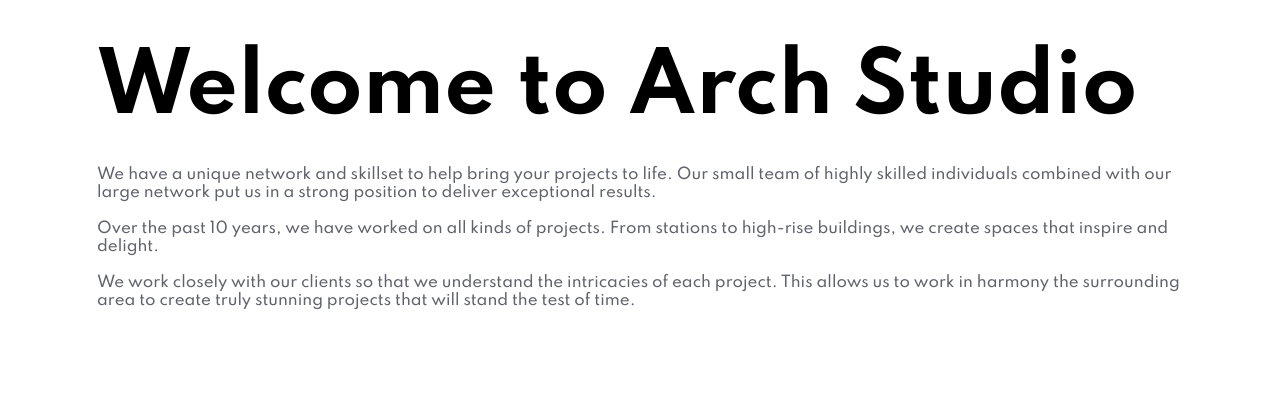
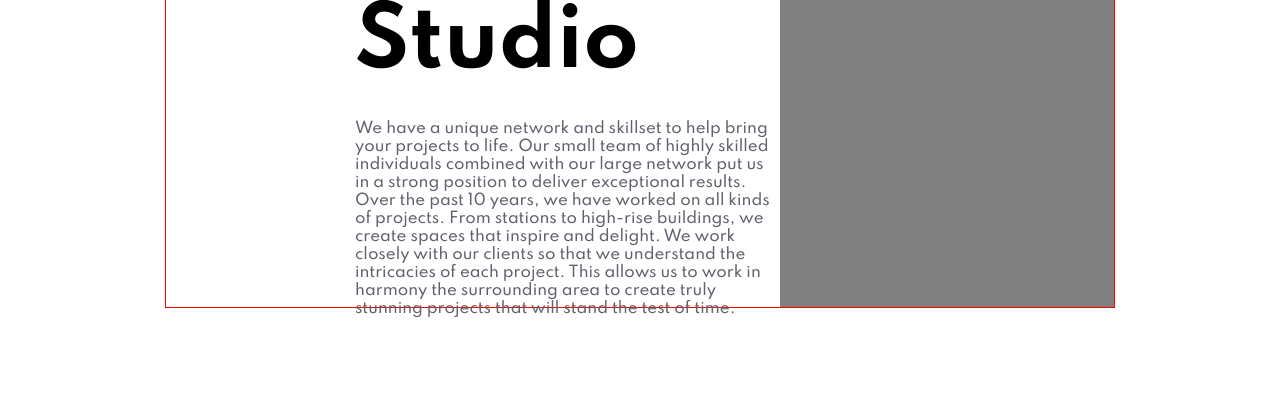
Before and after one commit to BradleyHam/arch, a website built with Parcel: page index.html in a window 1280 px wide. Shown: the part 998-1404 px from the top of the page. Built offline with nearby package versions, Linux system fonts and the light colour scheme.

Commit message:
work on welcome section

```diff
--- a/index.html
+++ b/index.html
@@ -49,11 +49,19 @@
     </section>
 
     <section class="welcome">
-      <h1 class="large">Welcome</h1>
-      <h1 class='welcome__h1'>Welcome to Arch Studio</h1>
-      <p class='welome__p'>We have a unique network and skillset to help bring your projects to life. Our small team of highly skilled individuals combined with our large network put us in a strong position to deliver exceptional results. <br><br>
-        Over the past 10 years, we have worked on all kinds of projects. From stations to high-rise buildings, we create spaces that inspire and delight. <br><br>
-        We work closely with our clients so that we understand the intricacies of each project. This allows us to work in harmony the surrounding area to create truly stunning projects that will stand the test of time.</p>
+      <div class="welcome__container">
+        <h1 class="large">Welcome</h1>
+        <div class="welcome__text">
+          <h1 class='welcome__h1'>Welcome to Arch Studio</h1>
+          <p class='welome__p'>We have a unique network and skillset to help bring your projects to life. Our small team of highly skilled individuals combined with our large network put us in a strong position to deliver exceptional results.
+
+            Over the past 10 years, we have worked on all kinds of projects. From stations to high-rise buildings, we create spaces that inspire and delight.
+
+            We work closely with our clients so that we understand the intricacies of each project. This allows us to work in harmony the surrounding area to create truly stunning projects that will stand the test of time.
+          </p>
+        </div>
+        <div class="welcome__image"></div>
+      </div>
     </section>
 
     <script src="./index.js"></script>
--- a/styles/homepage/welcome.scss
+++ b/styles/homepage/welcome.scss
@@ -34,3 +34,38 @@
 }
 
 // ----- Tablet ------
+
+// ----- Desktop ------
+@media(min-width: 768px){
+    .welcome{
+        margin: 72px 165px 96px 165px;
+        &__container{
+            display: flex;
+            position: relative;
+            justify-content: flex-end;
+            border: 1px solid red;
+        }
+        &__text{
+            width: 446px;
+            height: 493px;
+            margin-left: 189px;
+
+        }
+        &__image{
+            width: 350px;
+            height: 568px;
+            background-color: grey;
+        }
+        h1.large{
+            position: absolute;
+            top: 0;
+            left: 0;
+            padding: 0;
+        }
+
+    }
+
+
+}
+
+// ----- Desktop ------
```
Also changed, not shown: dist/index.html, 5 other files.
